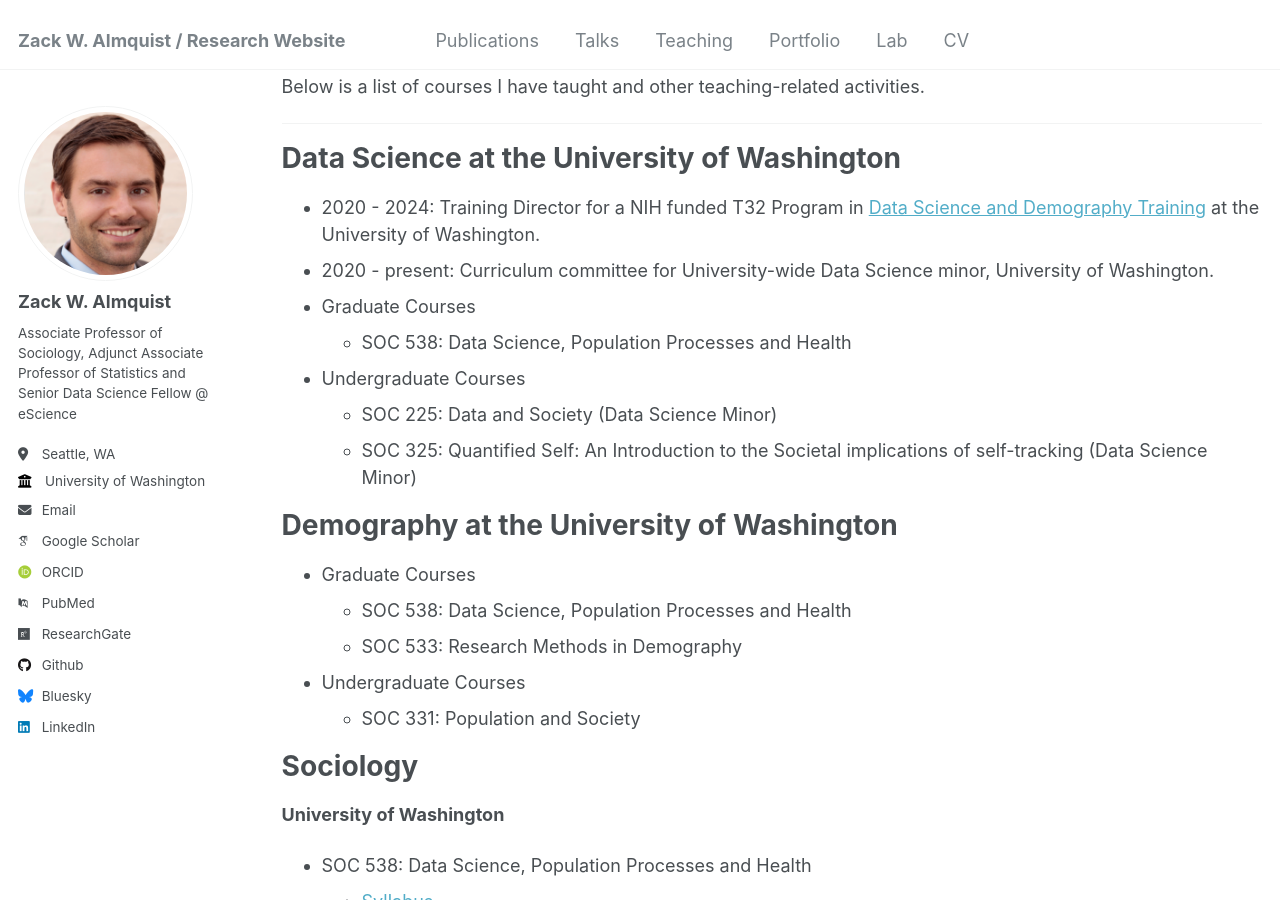
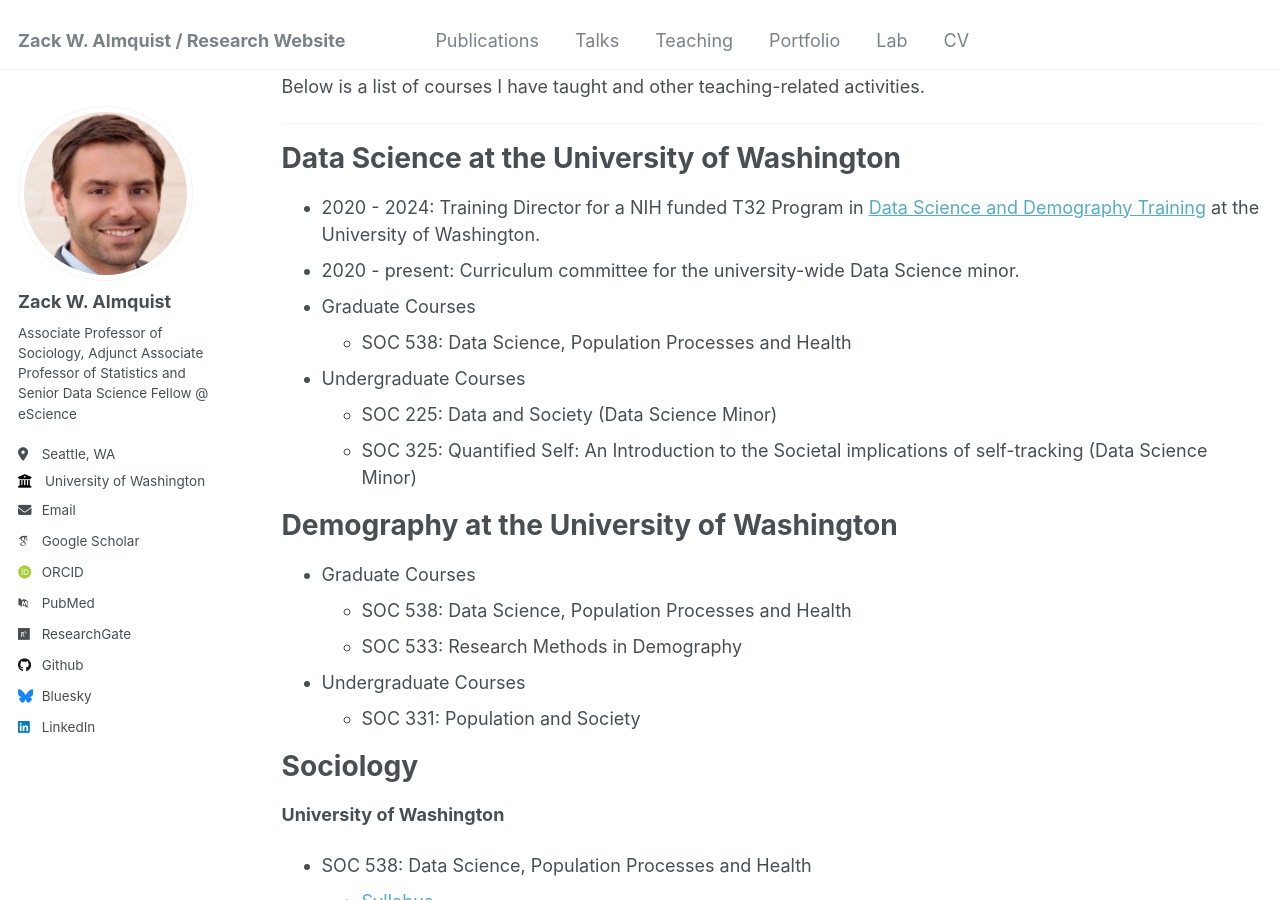
Before and after one commit to zalmquist/zalmquist.github.io, a Jekyll site: the page built from _pages/teaching.md, in a window 1280 px wide and 900 px high, scrolled down 774 px. Built offline with Jekyll 4.4.1, drawn with Linux system fonts in a browser that asks for light colours; some web fonts are replaced.

Commit message:
Update teaching.md

```diff
--- a/_pages/teaching.md
+++ b/_pages/teaching.md
@@ -31,7 +31,7 @@ Data Science at the University of Washington
 ===
 
 * 2020 - 2024: Training Director for a NIH funded T32 Program in [Data Science and Demography Training](https://csde.washington.edu/training/fellowship-funding/data-science-demography-population-health-training/) at the University of Washington.
-* 2020 - present: Curriculum committee for University-wide Data Science minor, University of Washington.
+* 2020 - present: Curriculum committee for the university-wide Data Science minor.
 * Graduate Courses
     + SOC 538: Data Science, Population Processes and Health
 * Undergraduate Courses
```
